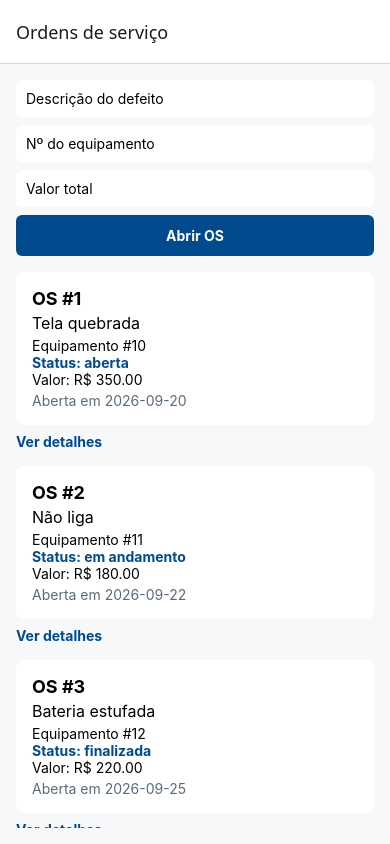
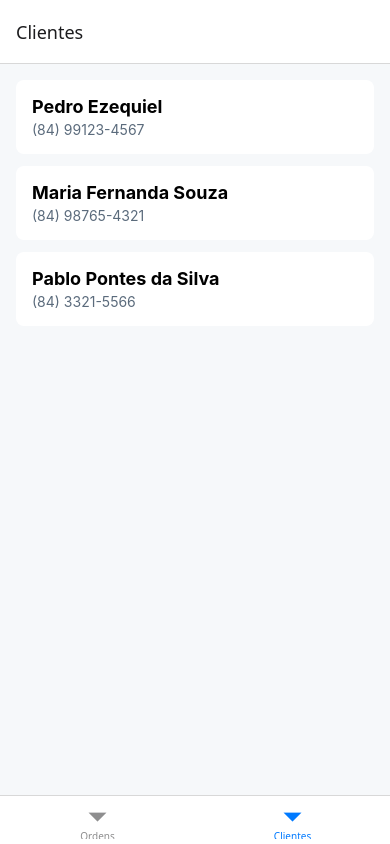
Before and after one commit to AndreLucax12/uc8-projeto-mobile, a React Native app: screen /AbaClientes in a window 390 px wide. Built offline with nearby package versions, Linux system fonts and the light colour scheme.

Commit message:
v1.1.3 - abas com a pilha de ordens e a lista de clientes

```diff
--- a/App.tsx
+++ b/App.tsx
@@ -1,19 +1,19 @@
 import { StatusBar } from 'expo-status-bar';
 import { NavigationContainer } from '@react-navigation/native';
-import { createNativeStackNavigator } from '@react-navigation/native-stack';
-import type { RotasDaPilha } from './src/navegacao/tipos';
-import { TelaDetalheOrdem } from './src/telas/TelaDetalheOrdem';
-import { TelaOrdens } from './src/telas/TelaOrdens';
+import { createBottomTabNavigator } from '@react-navigation/bottom-tabs';
+import { PilhaOrdens } from './src/navegacao/PilhaOrdens';
+import type { RotasDasAbas } from './src/navegacao/tipos';
+import { TelaClientes } from './src/telas/TelaClientes';
 
-const Pilha = createNativeStackNavigator<RotasDaPilha>();
+const Abas = createBottomTabNavigator<RotasDasAbas>();
 
 export default function App() {
   return (
     <NavigationContainer>
-      <Pilha.Navigator>
-        <Pilha.Screen name="Ordens" component={TelaOrdens} options={{ title: 'Ordens de serviço' }} />
-        <Pilha.Screen name="DetalheOrdem" component={TelaDetalheOrdem} options={{ title: 'Detalhe da OS' }} />
-      </Pilha.Navigator>
+      <Abas.Navigator>
+        <Abas.Screen name="AbaOrdens" component={PilhaOrdens} options={{ title: 'Ordens', headerShown: false }} />
+        <Abas.Screen name="AbaClientes" component={TelaClientes} options={{ title: 'Clientes' }} />
+      </Abas.Navigator>
       <StatusBar style="auto" />
     </NavigationContainer>
   );
--- a/app.json
+++ b/app.json
@@ -2,7 +2,7 @@
   "expo": {
     "name": "uc8-projeto-mobile",
     "slug": "uc8-projeto-mobile",
-    "version": "1.1.2",
+    "version": "1.1.3",
     "orientation": "portrait",
     "icon": "./assets/icon.png",
     "userInterfaceStyle": "light",
--- a/package.json
+++ b/package.json
@@ -1,8 +1,9 @@
 {
   "name": "uc8-projeto-mobile",
-  "version": "1.1.2",
+  "version": "1.1.3",
   "main": "index.ts",
   "dependencies": {
+    "@react-navigation/bottom-tabs": "7",
     "@react-navigation/native": "7",
     "@react-navigation/native-stack": "7",
     "expo": "~57.0.21",
--- /dev/null
+++ b/src/componentes/CartaoCliente.tsx
@@ -0,0 +1,29 @@
+import { StyleSheet, Text, View } from 'react-native';
+import type { Cliente } from '../types/entidades';
+
+interface CartaoClienteProps {
+  cliente: Cliente;
+}
+
+// Mesmo formato do TechOS Desktop: (84) 99123-4567 ou (84) 3321-5566.
+function formatarTelefone(telefone: string): string {
+  const digitos = telefone.replace(/\D/g, '');
+  if (digitos.length === 11) return digitos.replace(/^(\d{2})(\d{5})(\d{4})$/, '($1) $2-$3');
+  if (digitos.length === 10) return digitos.replace(/^(\d{2})(\d{4})(\d{4})$/, '($1) $2-$3');
+  return telefone;
+}
+
+export function CartaoCliente({ cliente }: CartaoClienteProps) {
+  return (
+    <View style={estilos.cartao}>
+      <Text style={estilos.nome}>{cliente.nome}</Text>
+      <Text style={estilos.telefone}>{formatarTelefone(cliente.telefone)}</Text>
+    </View>
+  );
+}
+
+const estilos = StyleSheet.create({
+  cartao: { backgroundColor: '#fff', borderRadius: 8, padding: 16, marginBottom: 12 },
+  nome: { fontSize: 18, fontWeight: 'bold' },
+  telefone: { color: '#5B6B7C', marginTop: 4 },
+});
--- /dev/null
+++ b/src/navegacao/PilhaOrdens.tsx
@@ -0,0 +1,15 @@
+import { createNativeStackNavigator } from '@react-navigation/native-stack';
+import { TelaDetalheOrdem } from '../telas/TelaDetalheOrdem';
+import { TelaOrdens } from '../telas/TelaOrdens';
+import type { RotasDaPilha } from './tipos';
+
+const Pilha = createNativeStackNavigator<RotasDaPilha>();
+
+export function PilhaOrdens() {
+  return (
+    <Pilha.Navigator>
+      <Pilha.Screen name="Ordens" component={TelaOrdens} options={{ title: 'Ordens de serviço' }} />
+      <Pilha.Screen name="DetalheOrdem" component={TelaDetalheOrdem} options={{ title: 'Detalhe da OS' }} />
+    </Pilha.Navigator>
+  );
+}
--- /dev/null
+++ b/src/servicos/clientesServico.ts
@@ -0,0 +1,24 @@
+import type { Cliente } from '../types/entidades';
+
+let clientes: Cliente[] = [
+  { id: 1, nome: 'Pedro Ezequiel', telefone: '84991234567' },
+  { id: 2, nome: 'Maria Fernanda Souza', telefone: '84987654321' },
+  { id: 3, nome: 'Pablo Pontes da Silva', telefone: '8433215566' },
+];
+
+// Simula uma busca num servidor: um dia esta função buscará dados de verdade.
+export function buscarClientes(): Promise<Cliente[]> {
+  return new Promise((resolve) => {
+    setTimeout(() => resolve(clientes), 1000);
+  });
+}
+
+export function guardarCliente(cliente: Cliente): void {
+  clientes = [cliente, ...clientes];
+}
+
+export function buscarCliente(id: number): Promise<Cliente | undefined> {
+  return new Promise((resolve) => {
+    setTimeout(() => resolve(clientes.find((cliente) => cliente.id === id)), 400);
+  });
+}
--- /dev/null
+++ b/src/telas/TelaClientes.tsx
@@ -0,0 +1,50 @@
+import { useEffect, useState } from 'react';
+import { ActivityIndicator, FlatList, StyleSheet, Text, View } from 'react-native';
+import { CartaoCliente } from '../componentes/CartaoCliente';
+import { buscarClientes } from '../servicos/clientesServico';
+import type { Cliente } from '../types/entidades';
+
+export function TelaClientes() {
+  const [clientes, setClientes] = useState<Cliente[]>([]);
+  const [carregando, setCarregando] = useState(true);
+
+  useEffect(() => {
+    let cancelado = false;
+    buscarClientes().then((dados) => {
+      if (cancelado) {
+        return;
+      }
+      setClientes(dados);
+      setCarregando(false);
+    });
+    return () => {
+      cancelado = true;
+    };
+  }, []);
+
+  if (carregando) {
+    return (
+      <View style={estilos.centro}>
+        <ActivityIndicator size="large" />
+        <Text style={estilos.aviso}>Carregando clientes...</Text>
+      </View>
+    );
+  }
+
+  return (
+    <View style={estilos.tela}>
+      <FlatList
+        data={clientes}
+        keyExtractor={(cliente) => String(cliente.id)}
+        renderItem={({ item }) => <CartaoCliente cliente={item} />}
+        ListEmptyComponent={<Text>Nenhum cliente cadastrado ainda.</Text>}
+      />
+    </View>
+  );
+}
+
+const estilos = StyleSheet.create({
+  tela: { flex: 1, backgroundColor: '#F6F8FA', padding: 16 },
+  centro: { flex: 1, alignItems: 'center', justifyContent: 'center', backgroundColor: '#F6F8FA' },
+  aviso: { color: '#5B6B7C', fontSize: 16, marginTop: 8 },
+});
```
Also changed, not shown: src/navegacao/tipos.ts (+7 -0 lines), .versioner.json, 1 other file (tests, documents, lock files or other folders).
